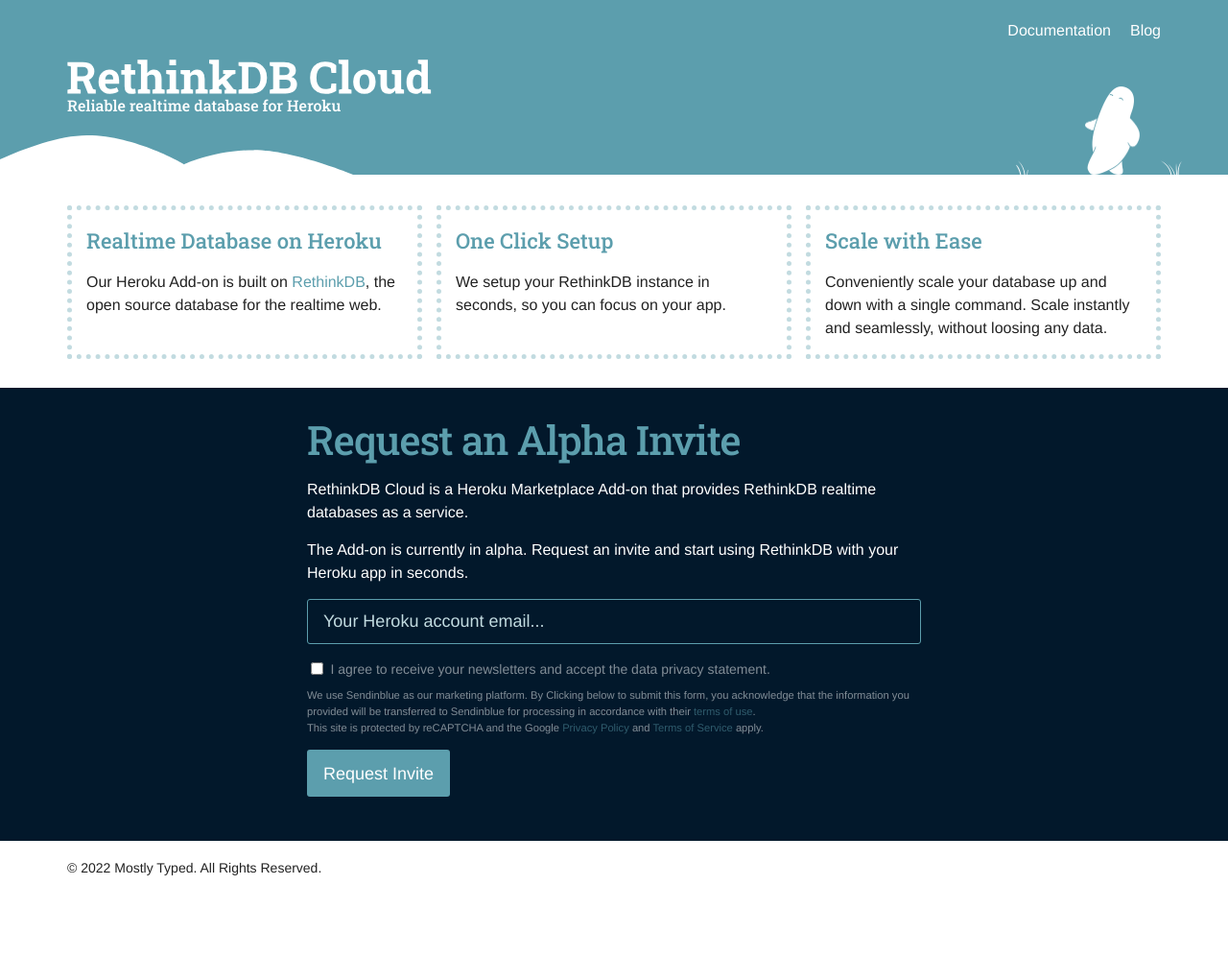
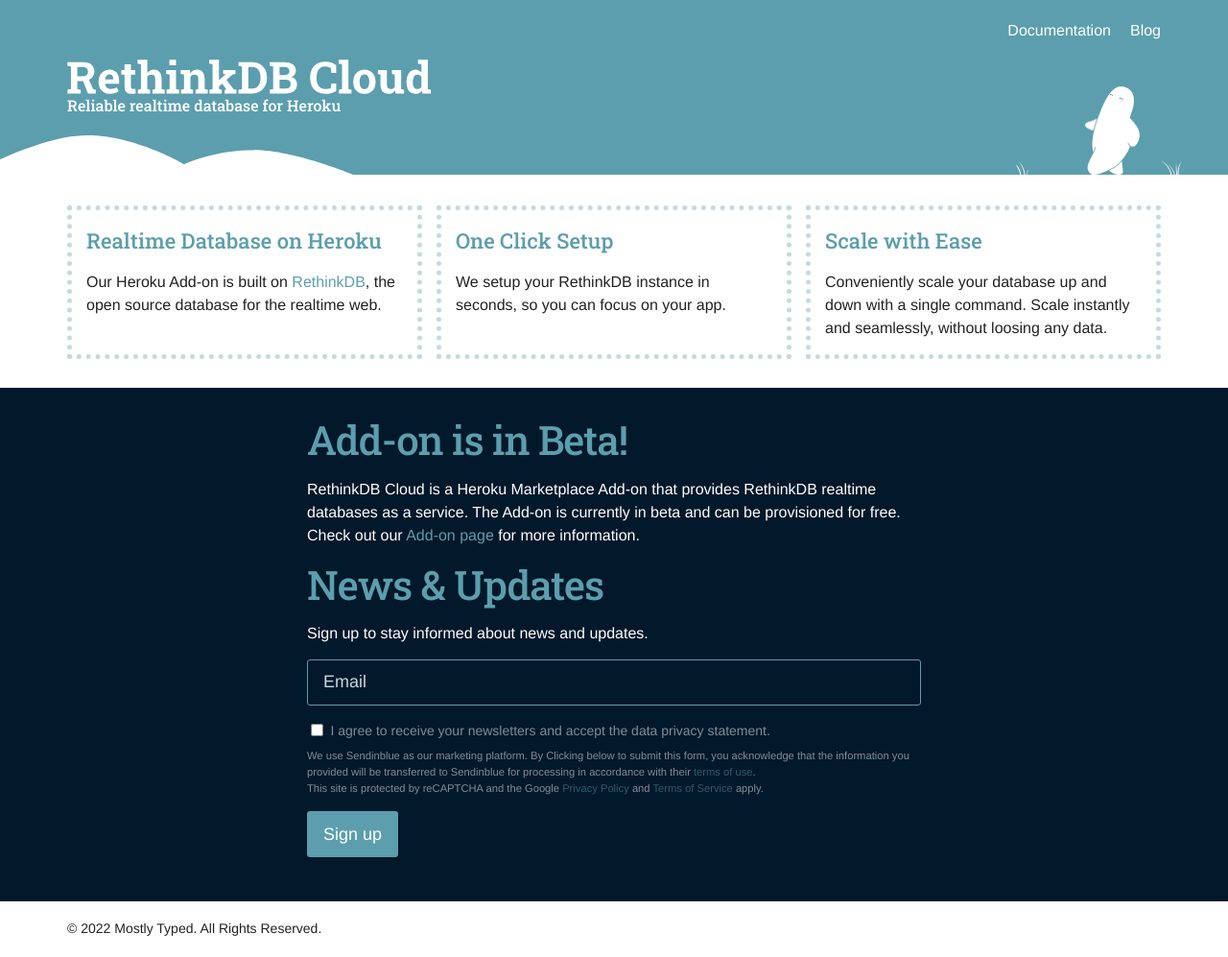
Before and after one commit to mostlytyped/rethinkdb-addon-lead-page, a Jekyll site: the page built from index.md, in a window 1280 px wide. Shown: the whole page at 96% size. Built offline with Jekyll 4.4.1, drawn with Linux system fonts in a browser that asks for light colours; before the commit the page ends 933 px from its top, so only the background shows below that.

Commit message:
Update lead page to reflect that we are beta now.

```diff
--- a/_includes/optin-form.html
+++ b/_includes/optin-form.html
@@ -36,7 +36,7 @@
                       type="email"
                       id="EMAIL"
                       name="EMAIL"
-                      placeholder="Your Heroku account email..."
+                      placeholder="Email"
                       data-required="true"
                       required
                     />
@@ -108,7 +108,7 @@
                     d="M460.116 373.846l-20.823-12.022c-5.541-3.199-7.54-10.159-4.663-15.874 30.137-59.886 28.343-131.652-5.386-189.946-33.641-58.394-94.896-95.833-161.827-99.676C261.028 55.961 256 50.751 256 44.352V20.309c0-6.904 5.808-12.337 12.703-11.982 83.556 4.306 160.163 50.864 202.11 123.677 42.063 72.696 44.079 162.316 6.031 236.832-3.14 6.148-10.75 8.461-16.728 5.01z"
                   />
                 </svg>
-                Request Invite
+                Sign up
               </button>
             </div>
           </div>
--- a/_includes/optin.html
+++ b/_includes/optin.html
@@ -1,12 +1,15 @@
 <div class="optin">
   <div class="wrapper">
     <div class="optin-copy">
-      <h2 class="optin-title">Request an Alpha Invite</h2>
+      <h2 class="optin-title">Add-on is in Beta!</h2>
       <p>
         {{ site.title }} is a Heroku Marketplace Add-on that provides RethinkDB realtime databases as a service.
+        The Add-on is currently in beta and can be provisioned for free.
+        Check out our <a href="https://elements.heroku.com/addons/rethinkdb">Add-on page</a> for more information.
       </p>
+      <h2 class="optin-title">News & Updates</h2>
       <p>
-        The Add-on is currently in alpha. Request an invite and start using RethinkDB with your Heroku app in seconds.
+         Sign up to stay informed about news and updates.
       </p>
     </div>
     {% include optin-form.html %}
```
